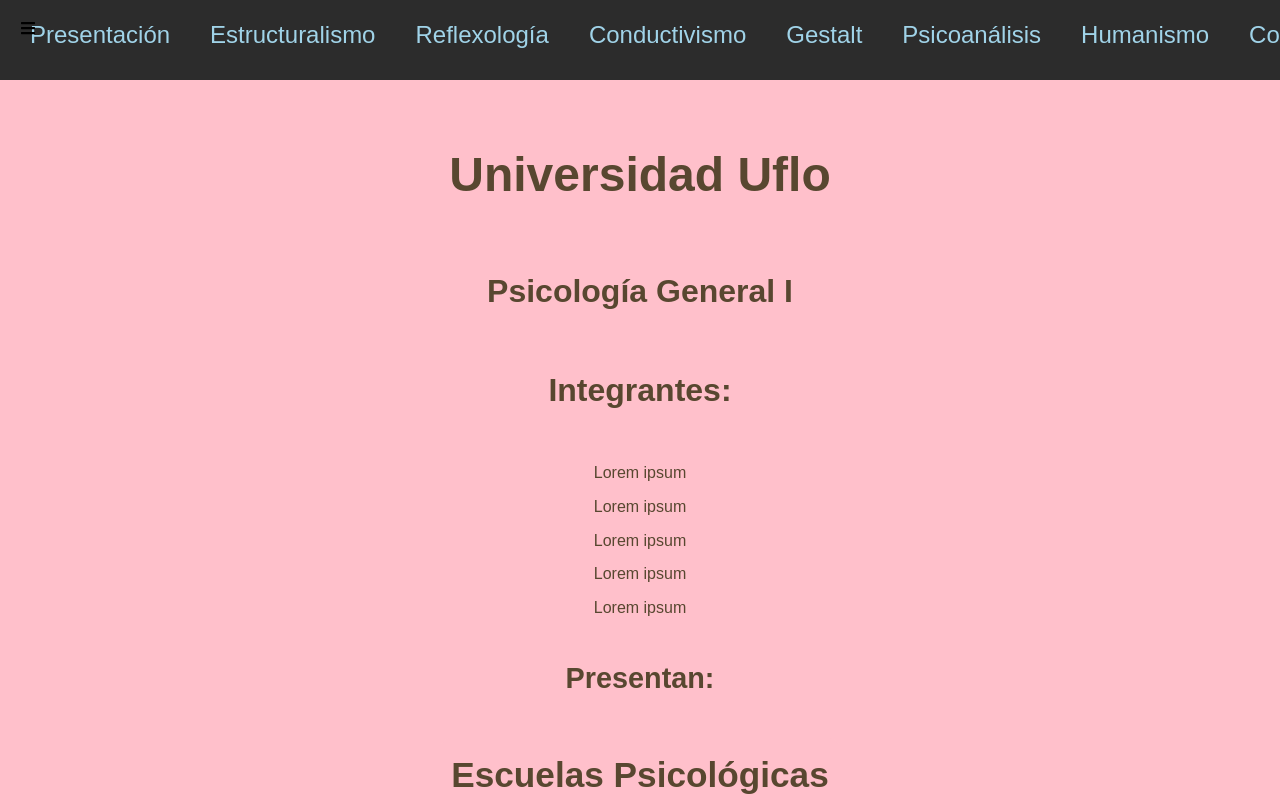
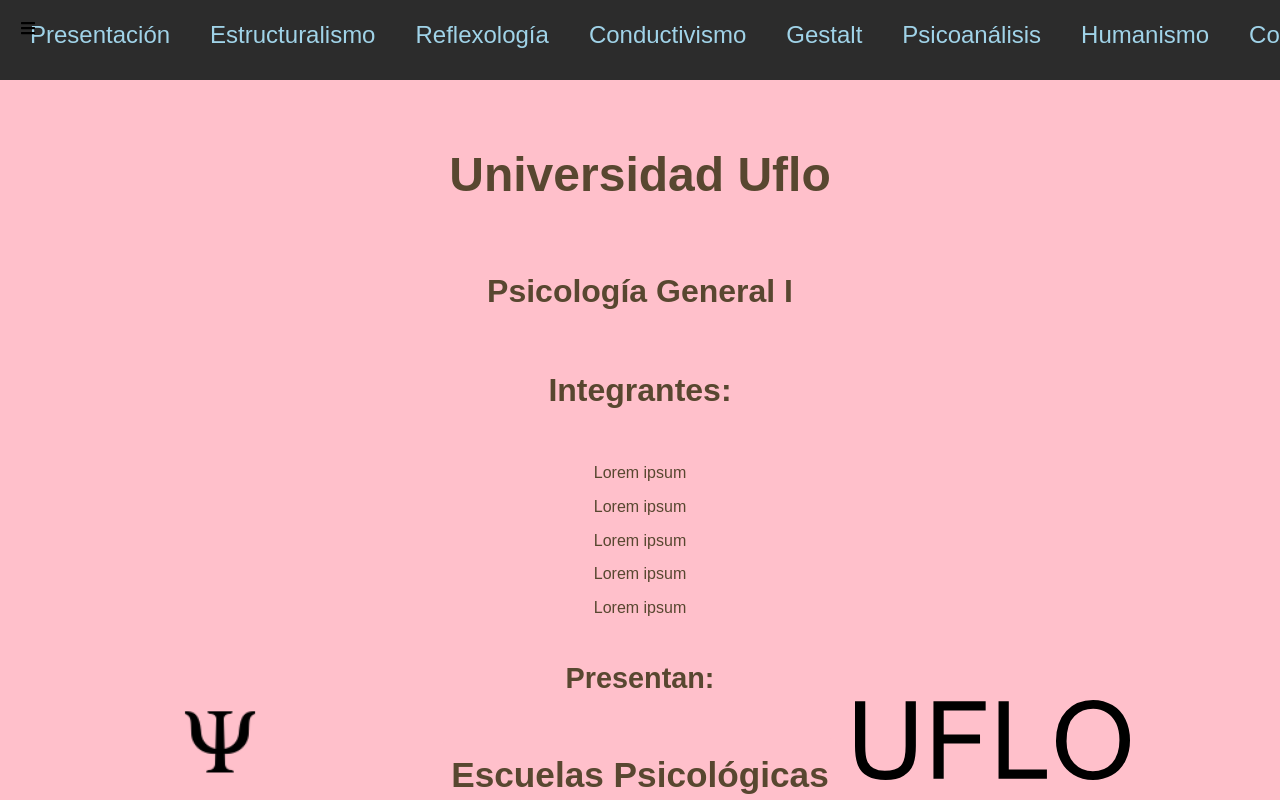
Before and after one commit to ruggeeee/EscuelasDeLaPsicologia, a React (Create React App) app: page / in a window 1280 px wide. Shown: the top 800 px of the page. Built offline with nearby package versions, Linux system fonts and the light colour scheme.

Commit message:
imagenes presentacion

```diff
--- a/src/components/FadingHeader.js
+++ b/src/components/FadingHeader.js
@@ -1,5 +1,7 @@
 import React, { useState, useEffect } from 'react';
 import './FadingHeader.css'; // Asegúrate de que este archivo exista
+import RightImage from '../assets/images/text.svg'; // Imagen derecha
+import LeftImage from '../assets/images/left-image.png'; // Imagen izquierda
 
 const FadingHeader = () => {
     const [opacity, setOpacity] = useState(1);
@@ -26,6 +28,30 @@
 
     return (
         <header style={{ background: 'pink', height: '100vh', textAlign: 'center', position: 'relative' }}>
+            <img
+                src={LeftImage} // Usa la imagen SVG importada para la izquierda
+                alt="Left"
+                style={{
+                    position: 'absolute',
+                    top: `calc(66% + ${translateY + 100}px)`, // Aumentar desplazamiento en 100px
+                    left: '180px', // Simétrico respecto a la imagen derecha
+                    transform: 'translateY(-50%)',
+                    height: '80px', // Ajusta el tamaño según sea necesario
+                    transition: 'top 0.3s ease-out', // Suavizar el movimiento
+                }}
+            />
+            <img
+                src={RightImage} // Usa la imagen SVG importada para la derecha
+                alt="Right"
+                style={{
+                    position: 'absolute',
+                    top: `calc(66% + ${translateY + 100}px)`, // Aumentar desplazamiento en 100px
+                    right: '150px', // Simétrico respecto a la imagen izquierda
+                    transform: 'translateY(-50%)',
+                    height: '80px', // Ajusta el tamaño según sea necesario
+                    transition: 'top 0.3s ease-out', // Suavizar el movimiento
+                }}
+            />
             <h1 id="universidad-uflo" style={{ color: '#584730', fontSize: '3em', fontWeight: 'bold', opacity }}>Universidad Uflo</h1>
             <div style={{ textAlign: 'center', color: '#584730', marginTop: '0px' }}>
                 <h2 style={{ fontSize: '2em', fontWeight: 'bold', opacity }}>Psicología General I</h2>
```
Also changed, not shown: src/assets/images/left-image.png (added), src/assets/images/text.svg (added).
